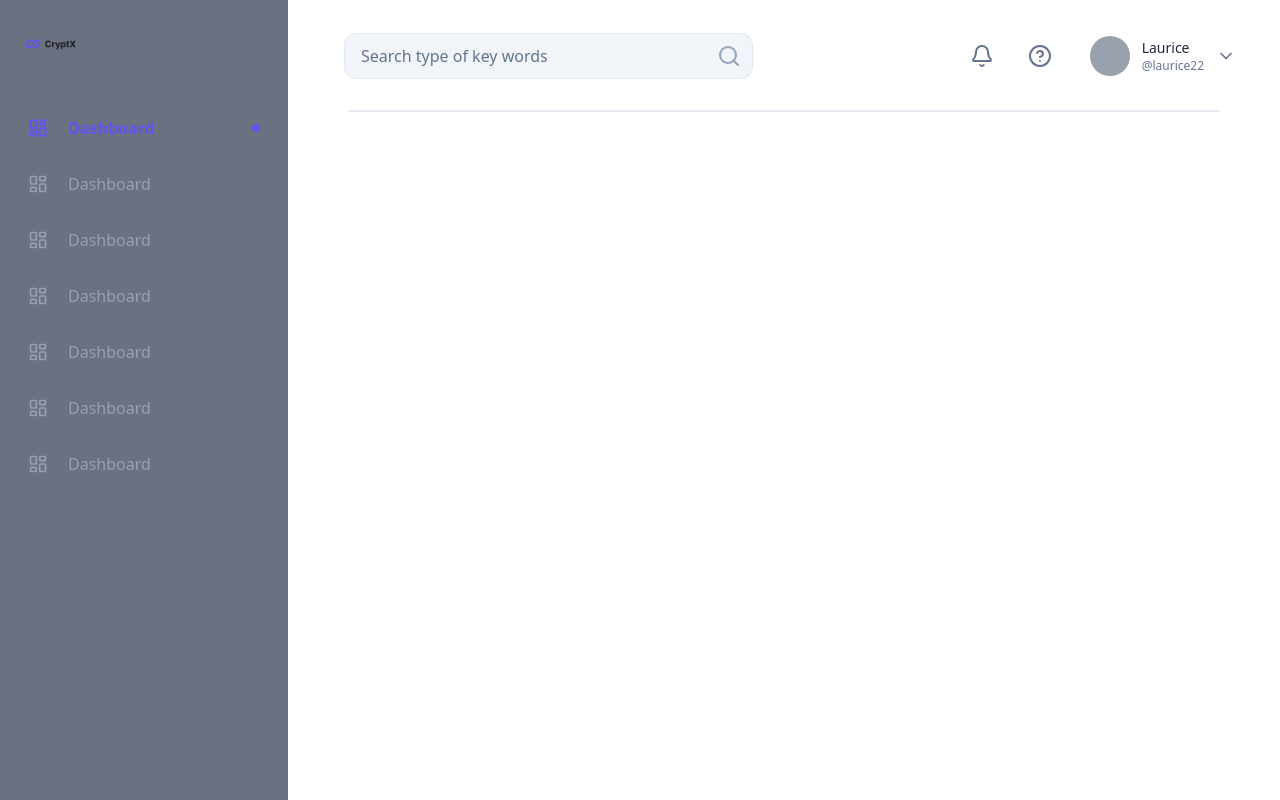
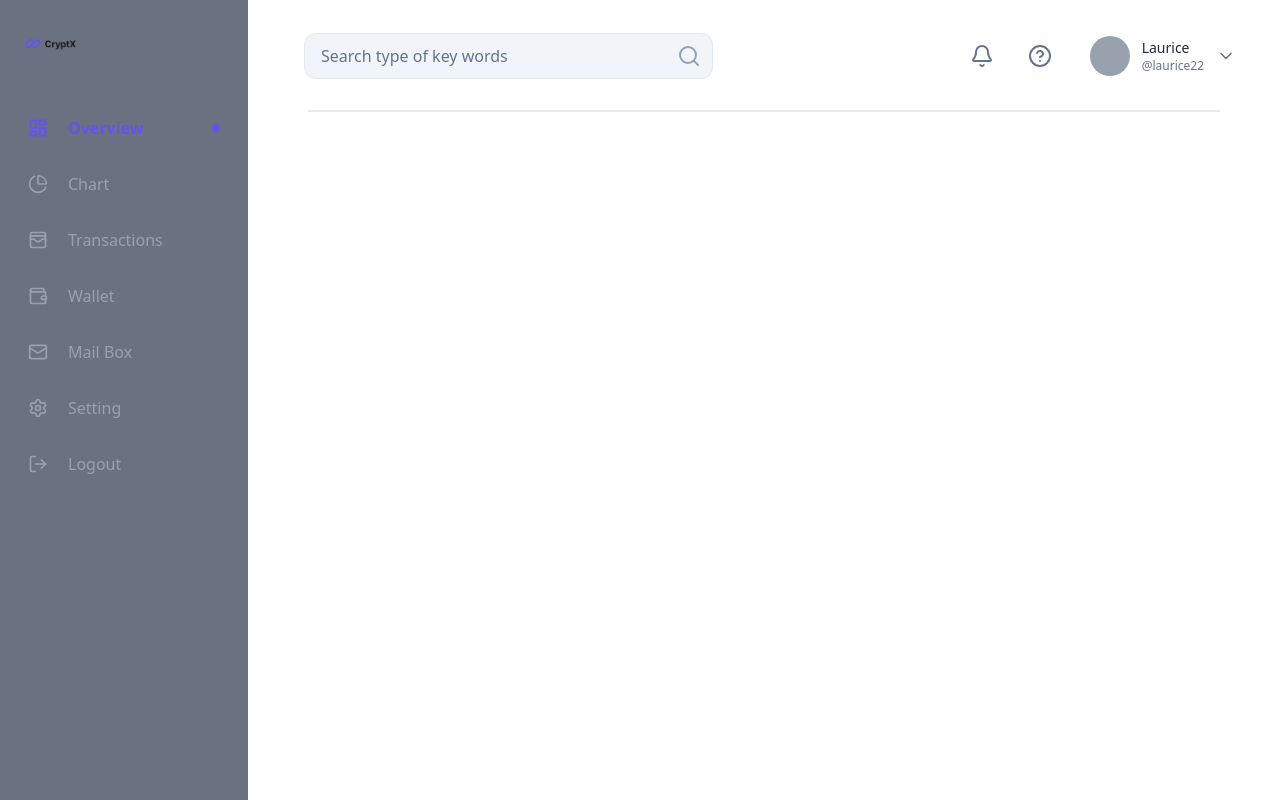
Before and after one commit to Brendon-btd/CryptX-Dashboard, a React (Vite) app in the folder cryptx/: page / in a window 1280 px wide. Built offline with nearby package versions, Linux system fonts and the light colour scheme.

Commit message:
Completed Sidebar

```diff
--- a/cryptx/src/components/Layout/Sidebar.jsx
+++ b/cryptx/src/components/Layout/Sidebar.jsx
@@ -1,64 +1,65 @@
 import React from "react";
-import { InfinityIcon, LayoutDashboard } from "lucide-react";
+import { ChartPie, LayoutDashboard, LogOut, Mail, Settings, Wallet, WalletCards } from "lucide-react";
 import Logo from "../../assets/Logo.png"
 
 const menuItems = [
   {
-    id: "dashboard",
+    id: "overview",
     icon: LayoutDashboard,
-    label: "Dashboard",
+    label: "Overview",
     active: true,
     badge: "New",
   },
 
   {
-    id: "dashboard",
-    icon: LayoutDashboard,
-    label: "Dashboard",
+    id: "chart",
+    icon: ChartPie,
+    label: "Chart ",
   },
 
   {
-    id: "dashboard",
-    icon: LayoutDashboard,
-    label: "Dashboard",
+    id: "transactions",
+    icon: WalletCards,
+    label: "Transactions",
   },
 
   {
-    id: "dashboard",
-    icon: LayoutDashboard,
-    label: "Dashboard",
+    id: "wallet",
+    icon: Wallet,
+    label: "Wallet",
   },
 
   {
-    id: "dashboard",
-    icon: LayoutDashboard,
-    label: "Dashboard",
+    id: "mail box",
+    icon: Mail,
+    label: "Mail Box",
   },
 
   {
-    id: "dashboard",
-    icon: LayoutDashboard,
-    label: "Dashboard",
+    id: "setting",
+    icon: Settings,
+    label: "Setting",
   },
 
   {
-    id: "dashboard",
-    icon: LayoutDashboard,
-    label: "Dashboard",
+    id: "logout",
+    icon: LogOut,
+    label: "Logout",
   },
 ];
 
 function Sidebar() {
   return (
     <div
-      className="w-72 transition duration-300 ease-in-out bg-gray-500 dark:bg-slate-50 backdrop-blur-xl  border-slate-200/50
+      className="w-62 transition duration-300 ease-in-out bg-gray-500 dark:bg-slate-50 backdrop-blur-xl  border-slate-200/50
      flex flex-col relative z-10"
     >
       {/* CryptX Logo part */}
       <div className="p-6 ">
         <div className="flex items-center space-x-0.1">
           <div className="w-18 h-10  rounded-xl flex items-center justify-center">
-            <img src={Logo} alt="CryptX logo" className="h-14 w-14 md:h-20 md:w-20 object-contain" />
+            <img src={Logo} alt="CryptX logo" className="h-20 w-20 object-contain" />
+
           </div>
 
 
```
